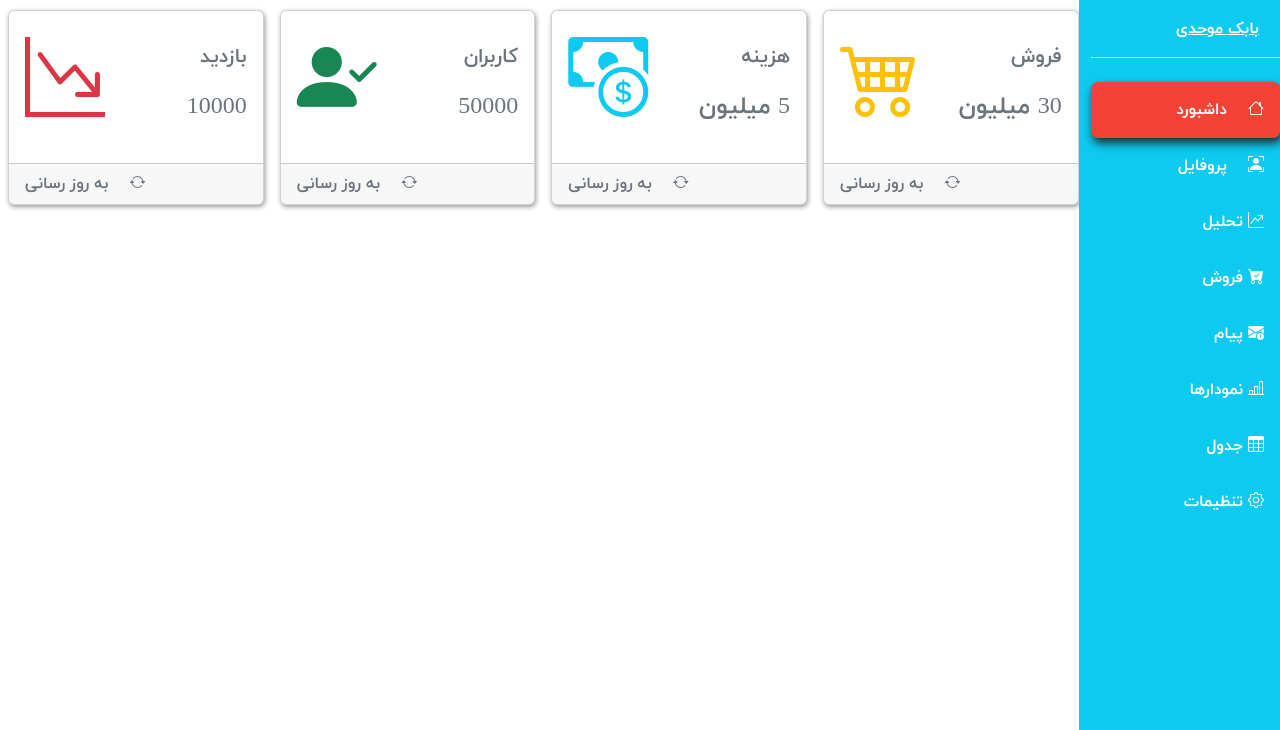
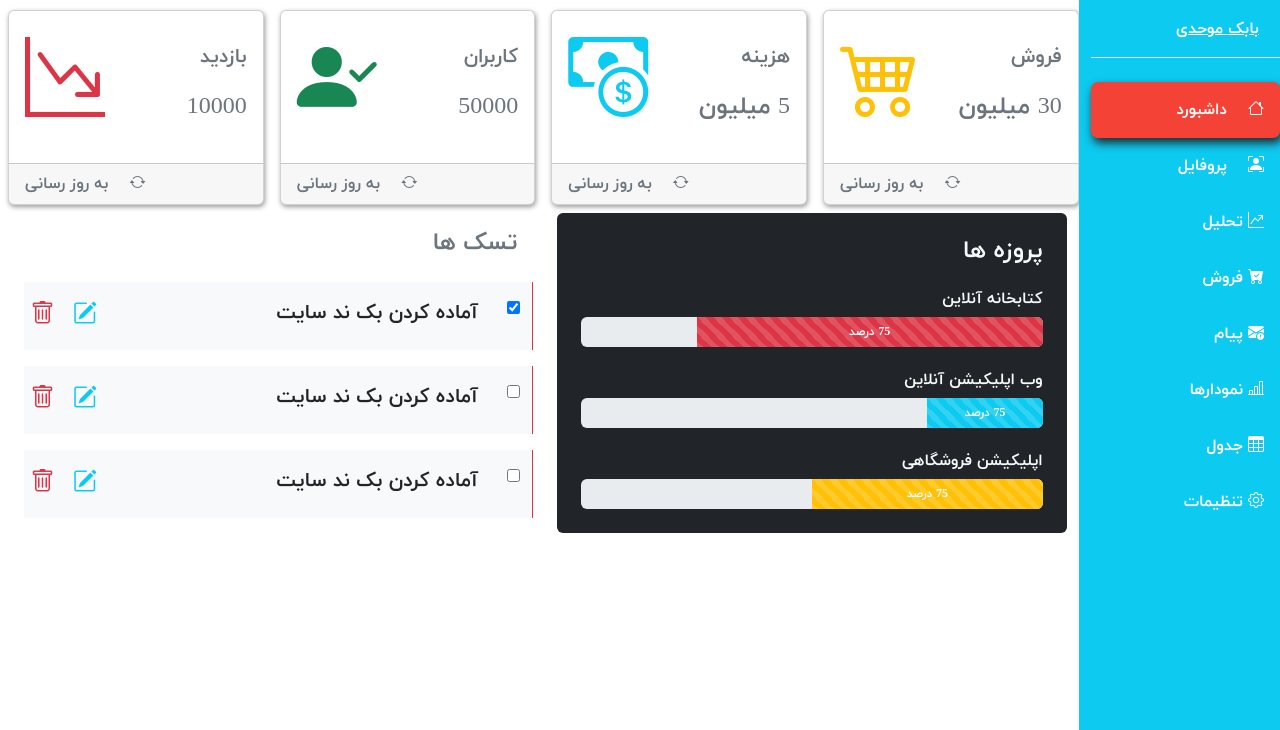
Before and after one commit to BabakMovahhedi/Panel-Admin, a plain HTML site: page index.html in a window 1280 px wide. Shown: the part 70-800 px from the top of the page. Drawn offline with nearby package versions, Linux system fonts and the light colour scheme.

Commit message:
progress and tasklist add

```diff
--- a/index.html
+++ b/index.html
@@ -248,9 +248,116 @@
     </div>
   </section>
 
+   <!-- Progress Bar & Tasklist  -->
+<section>
+  <div class="container-fluid">
+   <div class="row">
+    <div class="col-xl-10 col-lg-9 col-md-8 mr-auto">
+      <div class="row">
+        <!-- Progress  -->
+        <div class="col-md-6">
+          <div class="bg-dark text-light p-4 rounded ">
+            <h4 class="mb-4">پروزه ها</h4>
+            <h6 class="mb-2 mt-4"> کتابخانه آنلاین</h6>
+            <div class="progress" style="height: 30px;">
+              <div class="progress-bar font-weight-bold bg-danger progress-bar-striped w-75">75 درصد</div>
+            </div>
+            <h6 class="mb-2 mt-4"> وب اپلیکیشن آنلاین</h6>
+            <div class="progress" style="height: 30px;">
+              <div class="progress-bar font-weight-bold bg-info progress-bar-striped w-25">75 درصد</div>
+            </div>
+            <h6 class="mb-2 mt-4">اپلیکیشن فروشگاهی </h6>
+            <div class="progress" style="height: 30px;">
+              <div class="progress-bar font-weight-bold bg-warning progress-bar-striped w-50">75 درصد</div>
+            </div>
+
+
+          </div>
+        </div>
+        <!-- Tasklist  -->
+      <div class="col-md-6">
+        <h4 class="text-muted p-3 mb-2"> تسک ها</h4>
+        <!-- Task  -->
+        <div class="container-fluid bg-light">
+          <div class="row py-3 mb-3 align-content-center border-end border-danger">
+            <div class="col-1">
+              <input   type="checkbox" checked>
+            </div>
+            <div class="col-9 fs-5">
+              آماده کردن بک ند سایت
+            </div>
+            <div class="col-1">
+              <a href="" data-bs-toggle="tooltip"  data-bs-placement="top" data-bs-title="ویرایش">
+                <i class="bi bi-pencil-square fs-4 text-info ml-2"></i>
+              </a>
+            </div>
+            <div class="col-1">
+              <a href="" data-bs-toggle="tooltip"  data-bs-placement="top" data-bs-title="حذف">
+                <i class="bi bi-trash text-danger fs-4 ml-2"></i>
+              </a>
+            </div>
+            <div class="col-1"></div>
+
+          </div>
+        </div>
+        <div class="container-fluid bg-light">
+          <div class="row py-3 mb-3 align-content-center border-end border-danger">
+            <div class="col-1">
+              <input type="checkbox" >
+            </div>
+            <div class="col-9 fs-5">
+              آماده کردن بک ند سایت
+            </div>
+            <div class="col-1">
+              <a href="" data-bs-toggle="tooltip"  data-bs-placement="top" data-bs-title="ویرایش">
+                <i class="bi bi-pencil-square fs-4 text-info ml-2"></i>
+              </a>
+            </div>
+            <div class="col-1">
+              <a href="" data-bs-toggle="tooltip"  data-bs-placement="top" data-bs-title="حذف">
+                <i class="bi bi-trash text-danger fs-4 ml-2"></i>
+              </a>
+            </div>
+            <div class="col-1"></div>
+
+          </div>
+        </div>
+        <div class="container-fluid bg-light">
+          <div class="row py-3 mb-3 align-content-center border-end border-danger">
+            <div class="col-1">
+              <input type="checkbox" >
+            </div>
+            <div class="col-9 fs-5">
+              آماده کردن بک ند سایت
+            </div>
+            <div class="col-1">
+              <a href="" data-bs-toggle="tooltip"  data-bs-placement="top" data-bs-title="ویرایش">
+                <i class="bi bi-pencil-square fs-4 text-info ml-2"></i>
+              </a>
+            </div>
+            <div class="col-1">
+              <a href="" data-bs-toggle="tooltip"  data-bs-placement="top" data-bs-title="حذف">
+                <i class="bi bi-trash text-danger fs-4 ml-2"></i>
+              </a>
+            </div>
+            <div class="col-1"></div>
+
+          </div>
+        </div>
+        <!--End Task  -->
+      </div>
+      </div>
+    </div>
+  </div>
+  </div>
+
+</section>
+
+
 
 
     <!-- Js code  -->
+
     <script
       src="https://cdn.jsdelivr.net/npm/@popperjs/core@2.11.5/dist/umd/popper.min.js"
       integrity="sha384-Xe+8cL9oJa6tN/veChSP7q+mnSPaj5Bcu9mPX5F5xIGE0DVittaqT5lorf0EI7Vk"
@@ -261,5 +368,9 @@
       integrity="sha384-ODmDIVzN+pFdexxHEHFBQH3/9/vQ9uori45z4JjnFsRydbmQbmL5t1tQ0culUzyK"
       crossorigin="anonymous"
     ></script>
+    <script>
+      const tooltipTriggerList = document.querySelectorAll('[data-bs-toggle="tooltip"]')
+        const tooltipList = [...tooltipTriggerList].map(tooltipTriggerEl => new bootstrap.Tooltip(tooltipTriggerEl))
+      </script>
   </body>
 </html>
```
